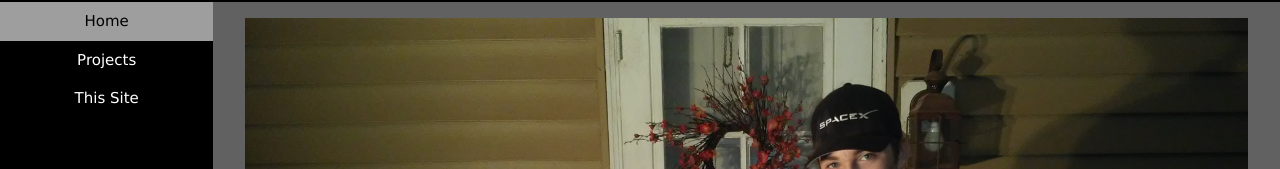
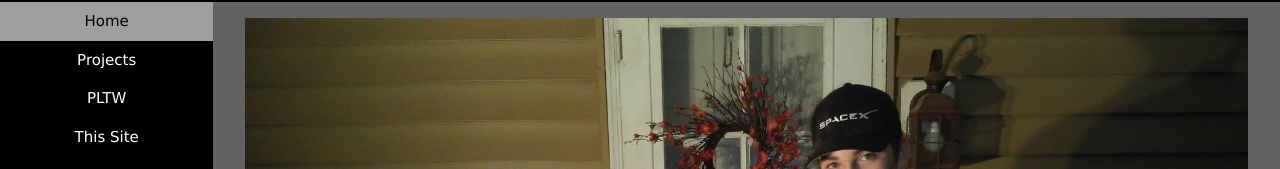
Before and after one commit to dariusjlukas/school-Portfolio, a website: page index.html in a window 1280 px wide. Shown: the part 203-372 px from the top of the page. Drawn offline with Linux system fonts and the light colour scheme.

Commit message:
added to the project and added a .gitignore for some unfinished features

```diff
--- a/index.html
+++ b/index.html
@@ -31,6 +31,7 @@
         <div class="w3-col m2 l2 w3-bar-block w3-mobile w3-black w3-center">
             <a href="index.html" class="w3-button w3-bar-item w3-gray">Home</a>
             <a href="projects.html" class="w3-button w3-bar-item">Projects</a>
+            <a href="pltw.html" class="w3-button w3-bar-item">PLTW</a>
             <a href="thisSite.html" class="w3-button w3-bar-item">This Site</a>
         </div>
         <div class="w3-col s12 m10 l10 w3-dark-gray">
```
Also changed, not shown: projects.html (+1 -0 lines), thisSite.html (+1 -0 lines), 1 other file.
